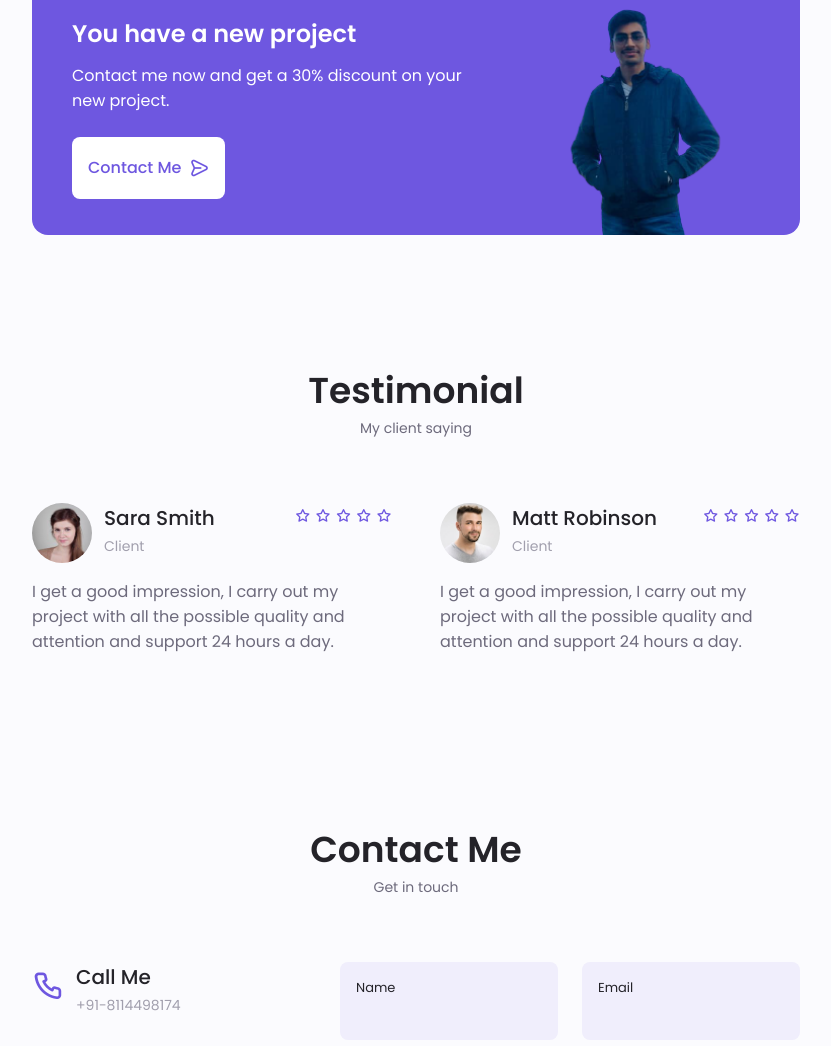
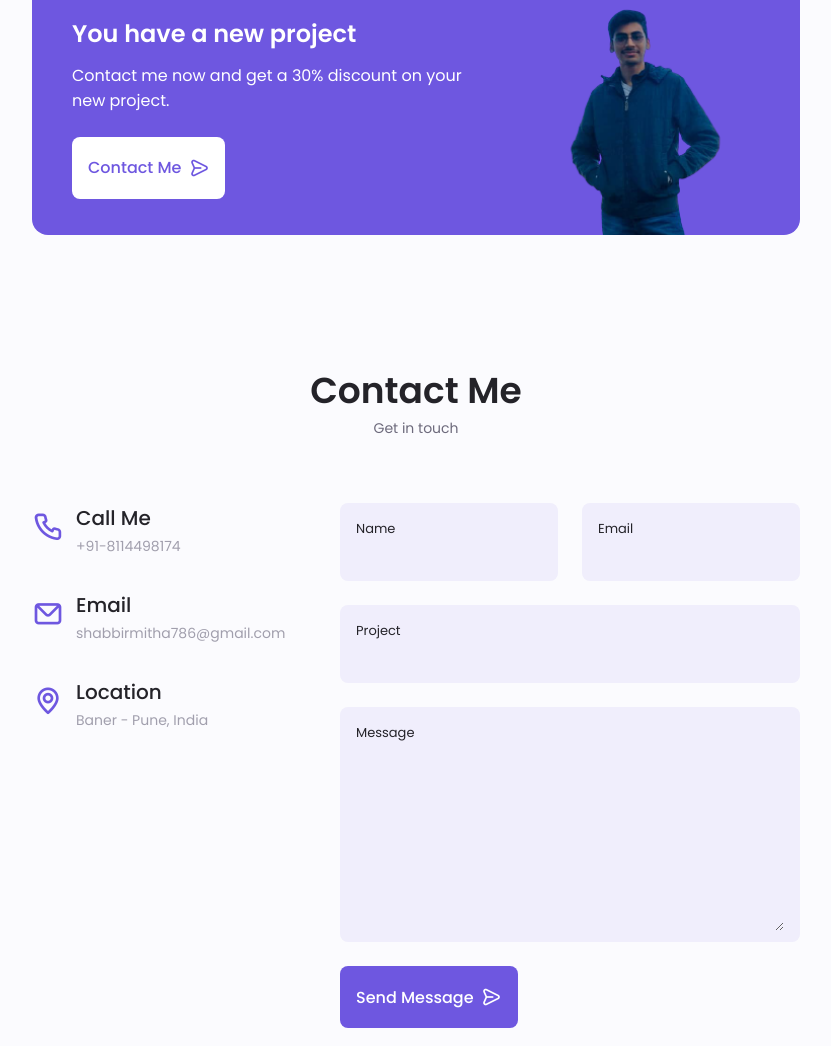
Before and after one commit to shabbirmitha/Portfolio, a plain HTML site: page index.html in a window 1280 px wide. Shown: the part 4209-5255 px from the top of the page, without its empty margins (224-1055 px from the left). Drawn offline with nearby package versions, Linux system fonts and the light colour scheme.

Commit message:
removing testimonial

```diff
--- a/index.html
+++ b/index.html
@@ -697,13 +697,13 @@
             </section>
 
             <!--==================== TESTIMONIAL ====================-->
-            <section class="testimonial section">
+            <!-- <section class="testimonial section">
                 <h2 class="section__title">Testimonial</h2>
                 <span class="section__subtitle">My client saying</span>
 
                 <div class="testimonial__container container swiper-container">
                     <div class="swiper-wrapper">
-                        <!--==================== TESTIMONIAL 1 ====================-->
+                        <--==================== TESTIMONIAL 1 ====================->
                         <div class="testimonial__content swiper-slide">
                             <div class="testimonial__data">
                                 <div class="testimonial__header">
@@ -730,7 +730,7 @@
                             </p>
                         </div>
 
-                        <!--==================== TESTIMONIAL 2 ====================-->
+                        <--==================== TESTIMONIAL 2 ====================->
                         <div class="testimonial__content swiper-slide">
                             <div class="testimonial__data">
                                 <div class="testimonial__header">
@@ -757,7 +757,7 @@
                             </p>
                         </div>
 
-                        <!--==================== TESTIMONIAL 3 ====================-->
+                        <--==================== TESTIMONIAL 3 ====================->
                         <div class="testimonial__content swiper-slide">
                             <div class="testimonial__data">
                                 <div class="testimonial__header">
@@ -785,10 +785,10 @@
                         </div>
                     </div>
 
-                    <!-- Add Pagination -->
+                    <-- Add Pagination ->
                     <div class="swiper-pagination swiper-pagination-testimonial"></div>
                 </div>
-            </section>
+            </section> -->
 
             <!--==================== CONTACT ME ====================-->
             <section class="contact section" id="contact">
```
